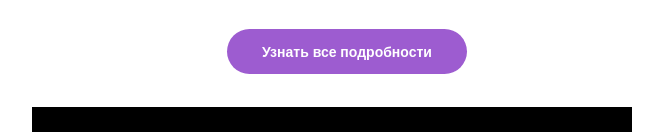
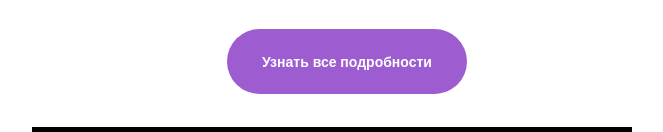
Before and after one commit to valeria-schegoleva/frontend-projects, a plain HTML site: page 01_html-email/blanchard.html in a window 1280 px wide. Shown: the part 3320-3452 px from the top of the page, without its empty margins (308-971 px from the left). Drawn offline with Linux system fonts and the light colour scheme; grey boxes are pictures that could not be loaded.

Commit message:
commit with adjustments after review

```diff
--- a/01_html-email/blanchard.html
+++ b/01_html-email/blanchard.html
@@ -151,7 +151,8 @@
       display: block;
       align-content: center;
       width: 240px;
-      height: 45px;
+      padding-top: 10px;
+      padding-bottom: 10px;
       margin-top: 19px;
       font-family: Arial, Helvetica, sans-serif;
       font-weight: 400;
```
